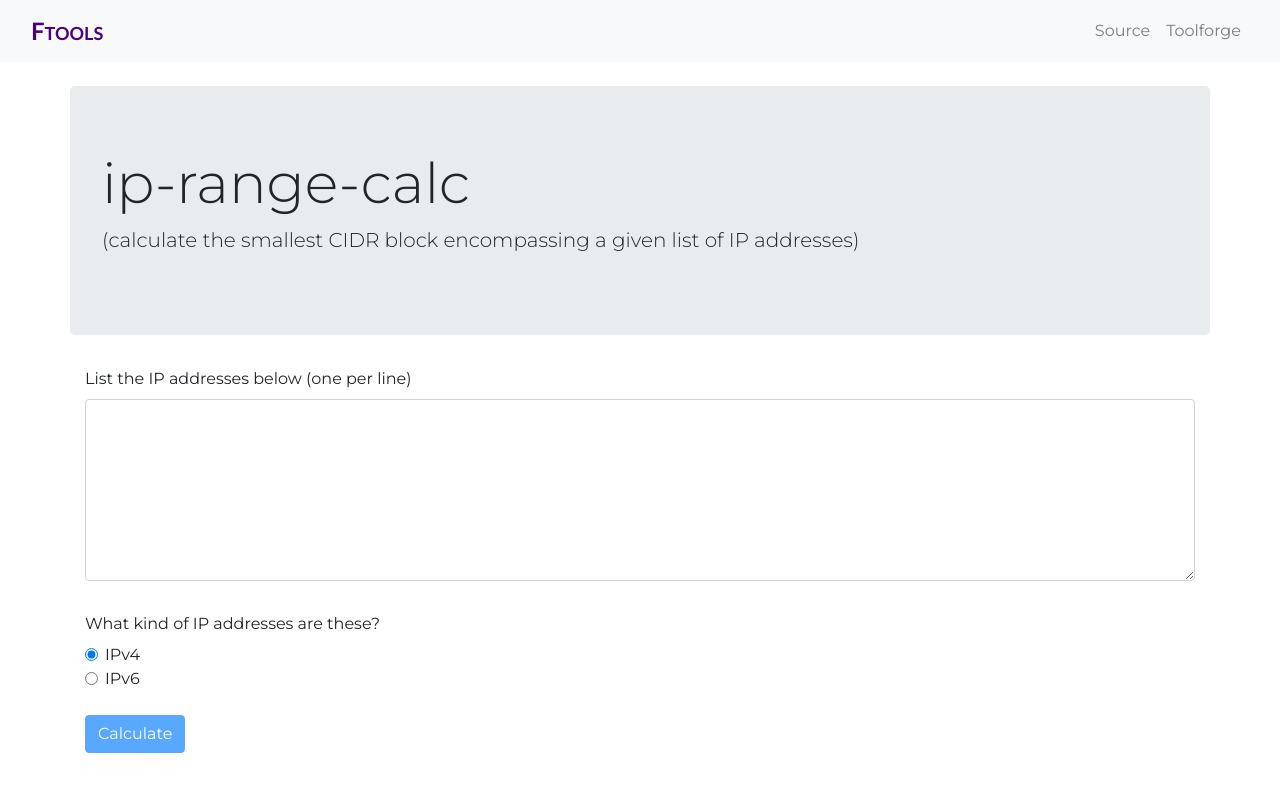
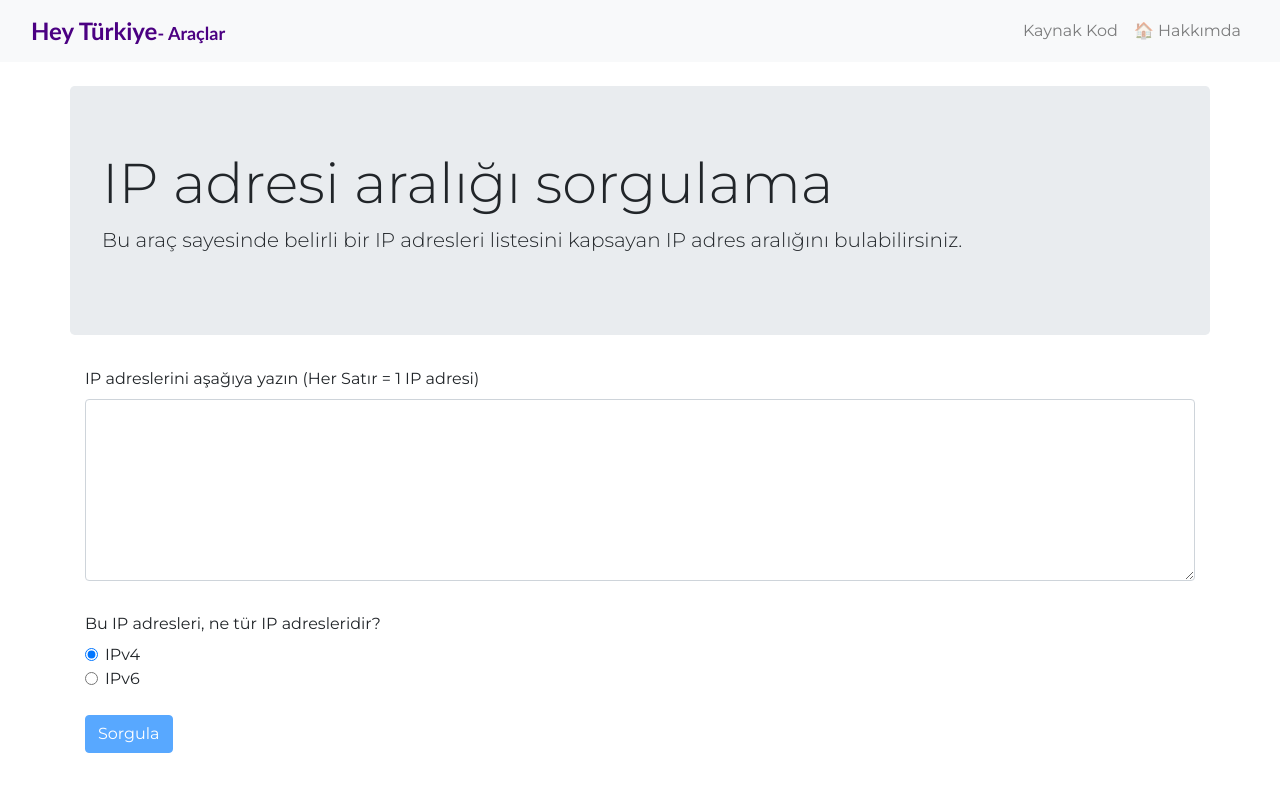
Before and after one commit to heyturkiye204/ip.heyturkiye.studio, a plain HTML site: page 404.html in a window 1280 px wide. Drawn offline with nearby package versions, Linux system fonts and the light colour scheme.

Commit message:
Update 404.html

```diff
--- a/404.html
+++ b/404.html
@@ -21,17 +21,17 @@
 <body>
     <nav class="navbar navbar-expand-md navbar-light bg-light" id="main-nav">
         <div class="container-fluid">
-            <a href="/" class="navbar-brand"><span style="font-family:'Trebuchet MS';color:Indigo;font-weight:bold;"><span style="font-size:120%;">F</span><span style="font-size:90%;">TOOLS</span></span></a>
+            <a href="/" class="navbar-brand"><span style="font-family:'Trebuchet MS';color:Indigo;font-weight:bold;"><span style="font-size:120%;">Hey Türkiye</span><span style="font-size:90%;">- Araçlar</span></span></a>
             <button class="navbar-toggler" data-toggle="collapse" data-target="#navbarNav">
                 <span class="navbar-toggler-icon"></span>
             </button>
             <div class="collapse navbar-collapse" id="navbarNav">
                 <ul class="navbar-nav ml-auto">
                     <li class="nav-item">
-                        <a class="nav-link" href="https://github.com/fastily/ftools">Source</a>
+                        <a class="nav-link" href="https://github.com/fastily/ftools">Kaynak Kod</a>
                     </li>
                     <li class="nav-item">
-                        <a class="nav-link" href="https://toolforge.org">Toolforge</a>
+                        <a class="nav-link" href="https://heyturkiye.live/">🏠 Hakkımda</a>
                     </li>
                 </ul>
             </div>
@@ -39,19 +39,19 @@
     </nav>
 <header>
     <div class="container jumbotron mt-4">
-        <h1 class="display-4">ip-range-calc</h1>
-        <p class="lead">(calculate the smallest CIDR block encompassing a given list of IP addresses)</p>
+        <h1 class="display-4">IP adresi aralığı sorgulama</h1>
+        <p class="lead">Bu araç sayesinde belirli bir IP adresleri listesini kapsayan IP adres aralığını bulabilirsiniz.</p>
     </div>
 </header>
 <section class="container mb-5">
 	<div id="app">
 		<form>
 			<div class="form-group mb-4">
-				<label for="mainTextInput">List the IP addresses below (one per line)</label>
+				<label for="mainTextInput">IP adreslerini aşağıya yazın (Her Satır = 1 IP adresi)</label>
 				<textarea class="form-control" rows="7" id="mainTextInput" v-model.trim="inputText"></textarea>
 			</div>
 			<fieldset class="form-group mb-4">
-				<legend class="col-form-label">What kind of IP addresses are these?</legend>
+				<legend class="col-form-label">Bu IP adresleri, ne tür IP adresleridir?</legend>
 				<div class="form-check">
 					<input class="form-check-input" type="radio" name="ipv4Radio" id="exampleRadios1" value="4" v-model="selectedIPType">
 					<label class="form-check-label" for="ipv4Radio">IPv4</label>
@@ -61,15 +61,15 @@
 					<label class="form-check-label" for="ipv6Radio">IPv6</label>
 				</div>
 			</fieldset>
-			<input type="button" value="Calculate" class="btn btn-primary" v-on:click.prevent="calculate" :disabled="!inputText">
+			<input type="button" value="Sorgula" class="btn btn-primary" v-on:click.prevent="calculate" :disabled="!inputText">
 		</form>
 
 		<div class="card mt-4" v-show="showResult">
-			<div class="card-header">Result</div>
+			<div class="card-header">Sonuç</div>
 			<div class="card-body">{{resultText}}</div>
 		</div>
 
-		<div class="alert alert-warning mt-2" role="alert" v-if="showBigRangeWarning">⚠️ MediaWiki prohibits rangeblocks this large. Try experimenting with multiple, smaller ranges.</div>
+		<div class="alert alert-warning mt-2" role="alert" v-if="showBigRangeWarning">⚠️ MediaWiki bu kadar büyük aralık bloklarını yasaklar.  Birden çok, daha küçük aralıklarla denemeler yapmayı deneyin.</div>
 	</div>
 </section>
     <script src="https://tools-static.wmflabs.org/cdnjs/ajax/libs/jquery/3.5.1/jquery.min.js" crossorigin="anonymous"></script>
```
